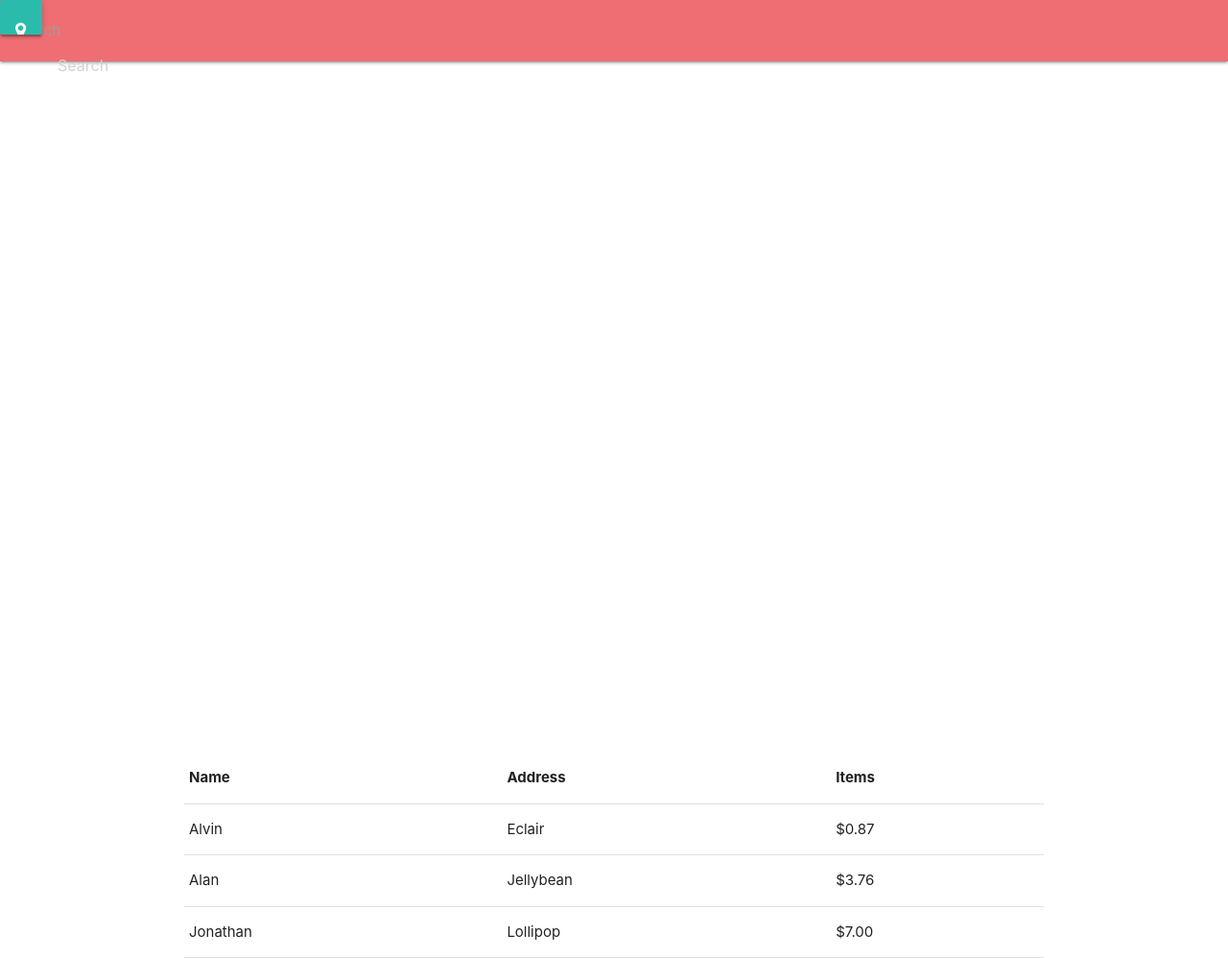
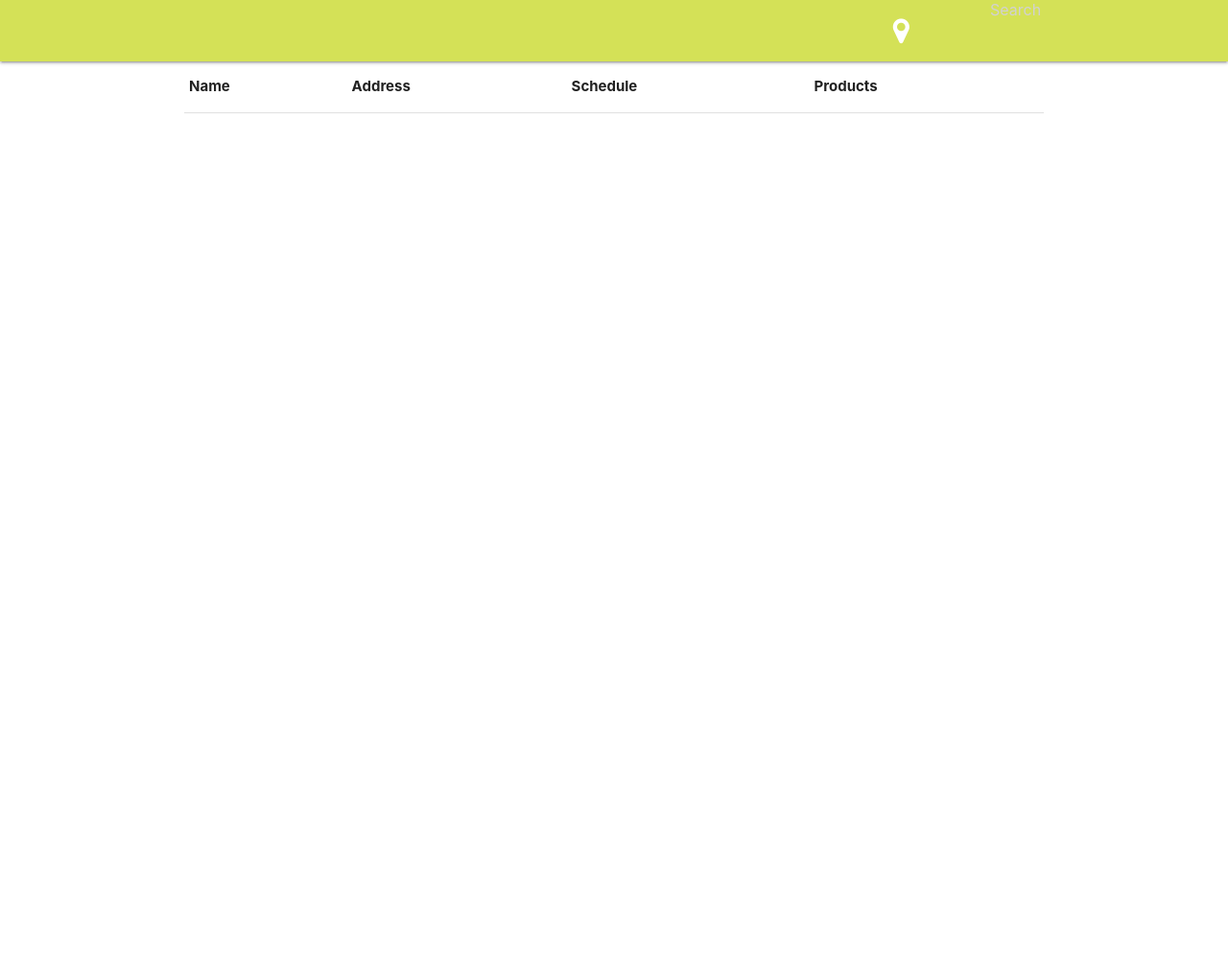
Before and after one commit to kpdavis/farmers_market_locator, a plain HTML site: page public/index.html in a window 1280 px wide. Shown: the whole page at 96% size. After the commit the page ends 800 px from the top, so only its background shows below. Drawn offline with nearby package versions, Linux system fonts and the light colour scheme.

Commit message:
wrote jquery for market api and append to html

```diff
--- a/public/index.html
+++ b/public/index.html
@@ -10,8 +10,7 @@
     <!-- Compiled and minified CSS -->
     <link rel="stylesheet" href="https://cdnjs.cloudflare.com/ajax/libs/materialize/0.98.0/css/materialize.min.css">
     <link rel="stylesheet" href="styles/font-awesome/css/font-awesome.min.css">
-    <!-- Compiled and minified JavaScript -->
-    <script src="https://cdnjs.cloudflare.com/ajax/libs/materialize/0.98.0/js/materialize.min.js"></script>
+
 
 
 </head>
@@ -19,51 +18,50 @@
 <body>
 
     <nav>
-      <div class="nav-wrapper">
+      <div class="nav-wrapper lime lighten-1">
+        <ul class="right hide-on-med-and-down">
 
-          <div class="input-field">
-            <a class="waves-effect waves-light btn left"><i class="fa fa-map-marker" aria-hidden="true"></i></a>
-            <input id="search"type="search" placeholder="Search">
-            <label class="label-icon" for="search">search</label>
-
+          <li><a><i class="fa fa-map-marker fa-2x fa-pull-left" aria-hidden="true"></i></a></li>
+            <li><form>
+              <div class="input-field blue-text text-darken-2">
+                <input id="search"type="search" placeholder="Search" min="5" max="5" required>
+                <label class="label-icon" for="search">
               </div>
-
-
+            </form></li>
+        </ul>
       </div>
     </nav>
 
-  <div class="video-container">
+
+
+
+  <!-- <div class="video-container center">
+    <map id="map"></map>
     <iframe width="853" height="480" src="" frameborder="0" allowfullscreen></iframe>
-  </div>
+  </div> -->
   <div class="container" >
     <table>
       <thead>
         <tr>
           <th data-field="id">Name</th>
-                  <th data-field="name">Address</th>
-                  <th data-field="price">Items</th>
+          <th data-field="address">Address</th>
+          <th data-field="schedule">Schedule</th>
+          <th data-field="products">Products</th>
         </tr>
       </thead>
-
-            <tbody>
-              <tr>
-                <td>Alvin</td>
-                <td>Eclair</td>
-                <td>$0.87</td>
-              </tr>
-              <tr>
-                <td>Alan</td>
-                <td>Jellybean</td>
-                <td>$3.76</td>
-              </tr>
-              <tr>
-                <td>Jonathan</td>
-                <td>Lollipop</td>
-                <td>$7.00</td>
-              </tr>
+      <tbody class="marketInfo">
       </tbody>
     </table>
   </div>
 
+
+
+  <!-- Compiled and minified JavaScript -->
+  <script
+  src="https://code.jquery.com/jquery-3.1.1.js"
+  integrity="sha256-16cdPddA6VdVInumRGo6IbivbERE8p7CQR3HzTBuELA="
+  crossorigin="anonymous"></script>
+  <script src="https://cdnjs.cloudflare.com/ajax/libs/materialize/0.98.0/js/materialize.min.js"></script>
+  <script src="" charset="utf-8"></script>
   </body>
 </html>
```
Also changed, not shown: public/js/locator.js (added, +73 -0 lines), public/styles/master.css (added), 1 other file. Lines whose indentation alone changed are shown as unchanged.
